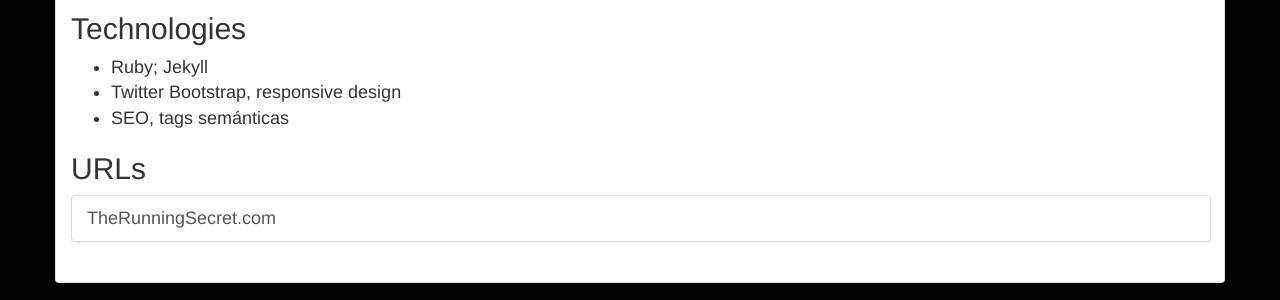
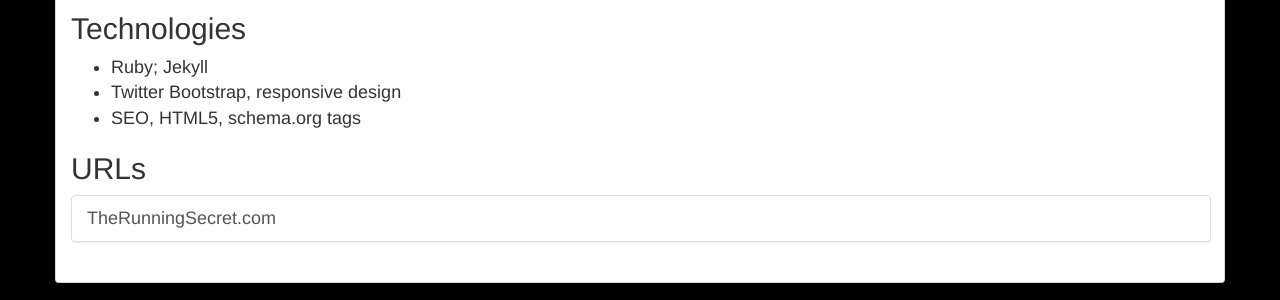
Before and after one commit to marcanuy/marcanuy.github.io, a Jekyll site: the page built from en/projects/_posts/2015-03-01-the-running-secret.md, in a window 1280 px wide. Shown: the part 559-859 px from the top of the page. Built offline with Jekyll 4.4.1, drawn with Linux system fonts in a browser that asks for light colours; nearby versions of some CDN libraries; library files that are not in the unit come from our copies.

Commit message:
Fix typos in runningsecret project

```diff
--- a/en/projects/_posts/2015-03-01-the-running-secret.md
+++ b/en/projects/_posts/2015-03-01-the-running-secret.md
@@ -9,10 +9,10 @@ features:
 techs:
   - Ruby; Jekyll
   - Twitter Bootstrap, responsive design
-  - SEO, tags semánticas
+  - SEO, HTML5, schema.org tags
 urls:
   - http://TheRunningSecret.com
-tags: Laravel PHP Bootstrap
+tags: Jekyll Ruby Bootstrap
 ---
 
 <span class="label label-default">In development</span> Articles about the best running technique with sources. Quotes and studies of the best runners.
```
